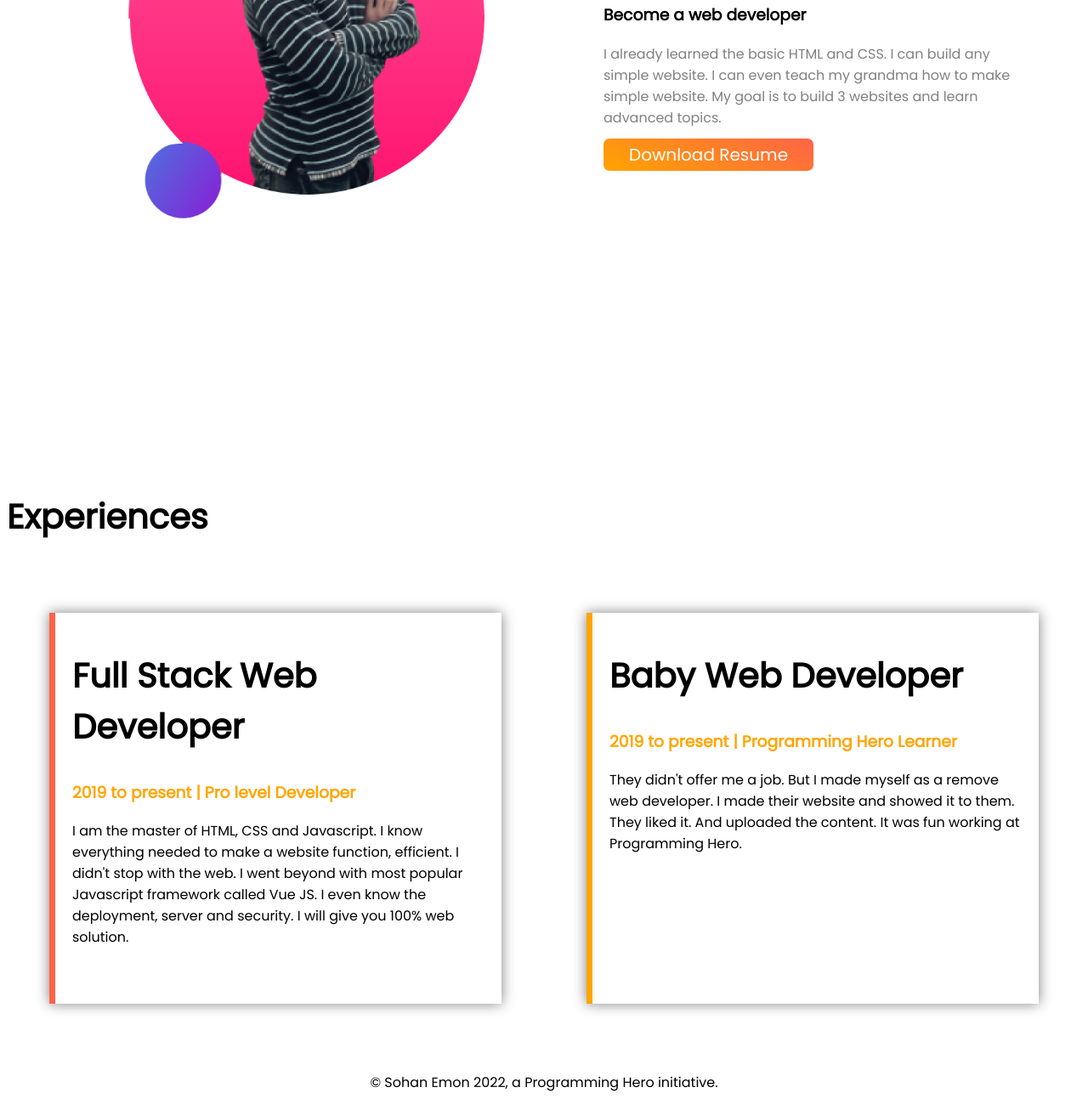
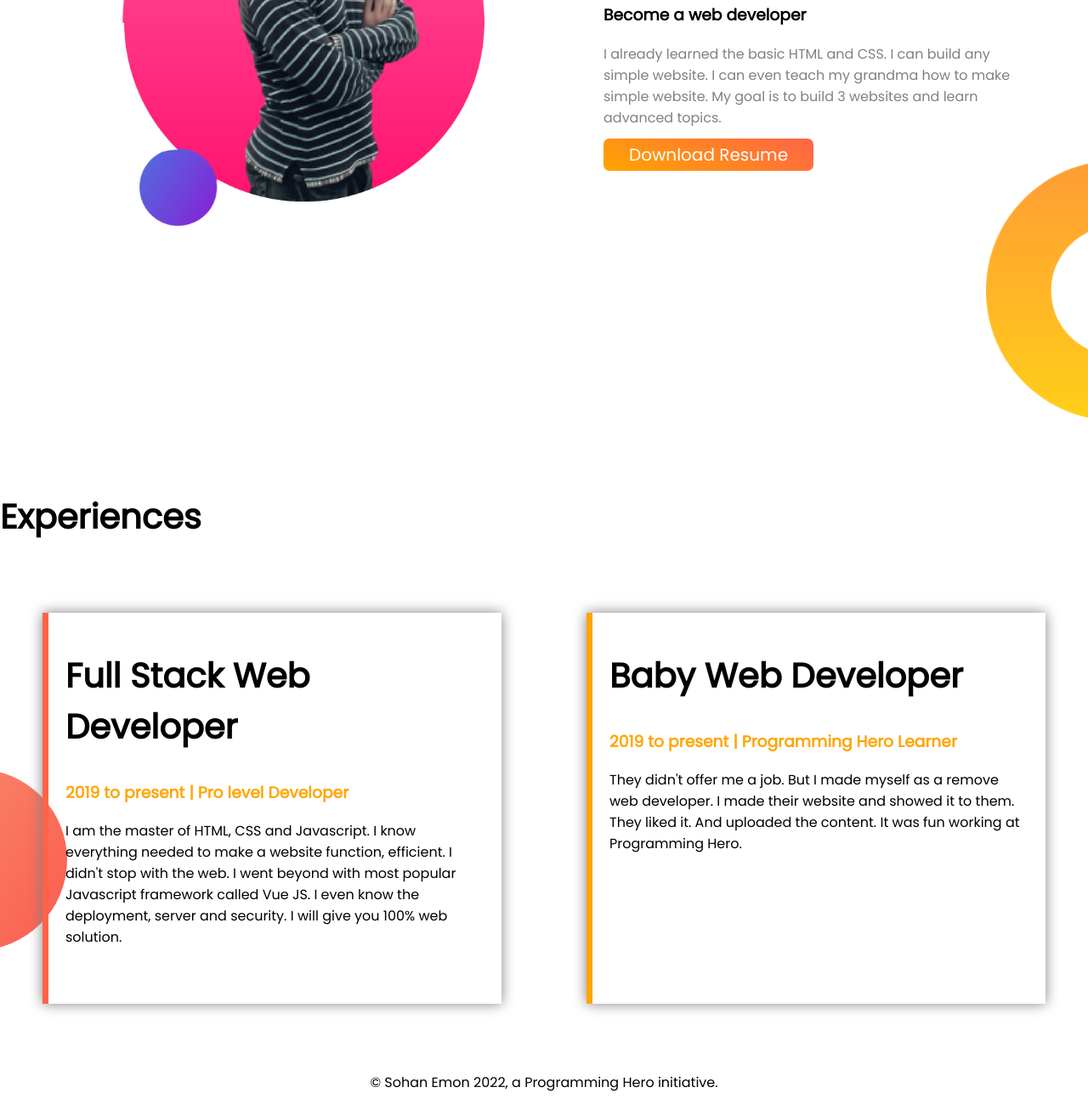
Before and after one commit to sohanemon/programming-hero-portfolio, a plain HTML site: page module4/index.html in a window 1280 px wide. Shown: the part 1095-2401 px from the top of the page at 85% size. Drawn offline with Linux system fonts and the light colour scheme.

Commit message:
Module 4 completed Beta

```diff
--- a/module4/index.html
+++ b/module4/index.html
@@ -4,7 +4,8 @@
     <meta charset="UTF-8" />
     <meta http-equiv="X-UA-Compatible" content="IE=edge" />
     <meta name="viewport" content="width=device-width, initial-scale=1.0" />
-    <title>SohanEmon</title>
+    <title>Sohan Emon Bro</title>
+    <link rel="shortcut icon" href="/img/full2.png" type="image/x-icon" />
     <link rel="stylesheet" href="style.css" />
     <link rel="preconnect" href="https://fonts.googleapis.com" />
     <link rel="preconnect" href="https://fonts.gstatic.com" crossorigin />
@@ -24,12 +25,13 @@
           looking for someone. Then I went to somewhere else and then I found
           one was standing beside the cafeteria.
         </p>
-        <a class="btn-primary">Hire Me</a>
+        <a href="https://sohanemon.github.io" class="btn-primary">Hire Me</a>
       </div>
       <div class="hero-section--right">
         <img src="./img/full.png" alt="user image" />
       </div>
     </section>
+    <div style="position: relative">
       <section class="hero-section">
         <div class="hero-section--left">
           <img src="./img/full2.png" alt="second user image" />
@@ -42,10 +44,19 @@
             website. I can even teach my grandma how to make simple website. My
             goal is to build 3 websites and learn advanced topics.
           </p>
-        <a class="btn-primary">Download Resume</a>
+          <a href="http://sohanemon.github.io" class="btn-primary"
+            >Download Resume</a
+          >
         </div>
+        <img
+          style="position: absolute; width: 120px; right: 0px; bottom: 50px"
+          src="/img/dream-bg.png"
+          alt=""
+        />
       </section>
-    <section class="experience-section">
+    </div>
+
+    <section style="position: relative" class="experience-section">
       <h1>Experiences</h1>
       <div class="cards-container">
         <div class="card-item" style="border-color: tomato">
@@ -70,6 +81,11 @@
           </p>
         </div>
       </div>
+      <img
+        style="position: absolute; top: 50%; left: -25px; z-index: -1"
+        src="/img/exp-bg.png"
+        alt=""
+      />
     </section>
     <footer>© Sohan Emon 2022, a Programming Hero initiative.</footer>
   </body>
--- a/module4/style.css
+++ b/module4/style.css
@@ -1,3 +1,6 @@
+body {
+  margin: 0;
+}
 .hero-section {
   margin: 20px 80px;
   display: flex;
@@ -33,6 +36,7 @@
   color: orange;
 }
 .btn-primary {
+  text-decoration: none;
   background-image: linear-gradient(25deg, orange, tomato);
   padding: 5px 30px;
   border-radius: 7px;
```
Also changed, not shown: module4/img/dream-bg.png (added), module4/img/exp-bg.png (added). Lines whose indentation alone changed are shown as unchanged.
